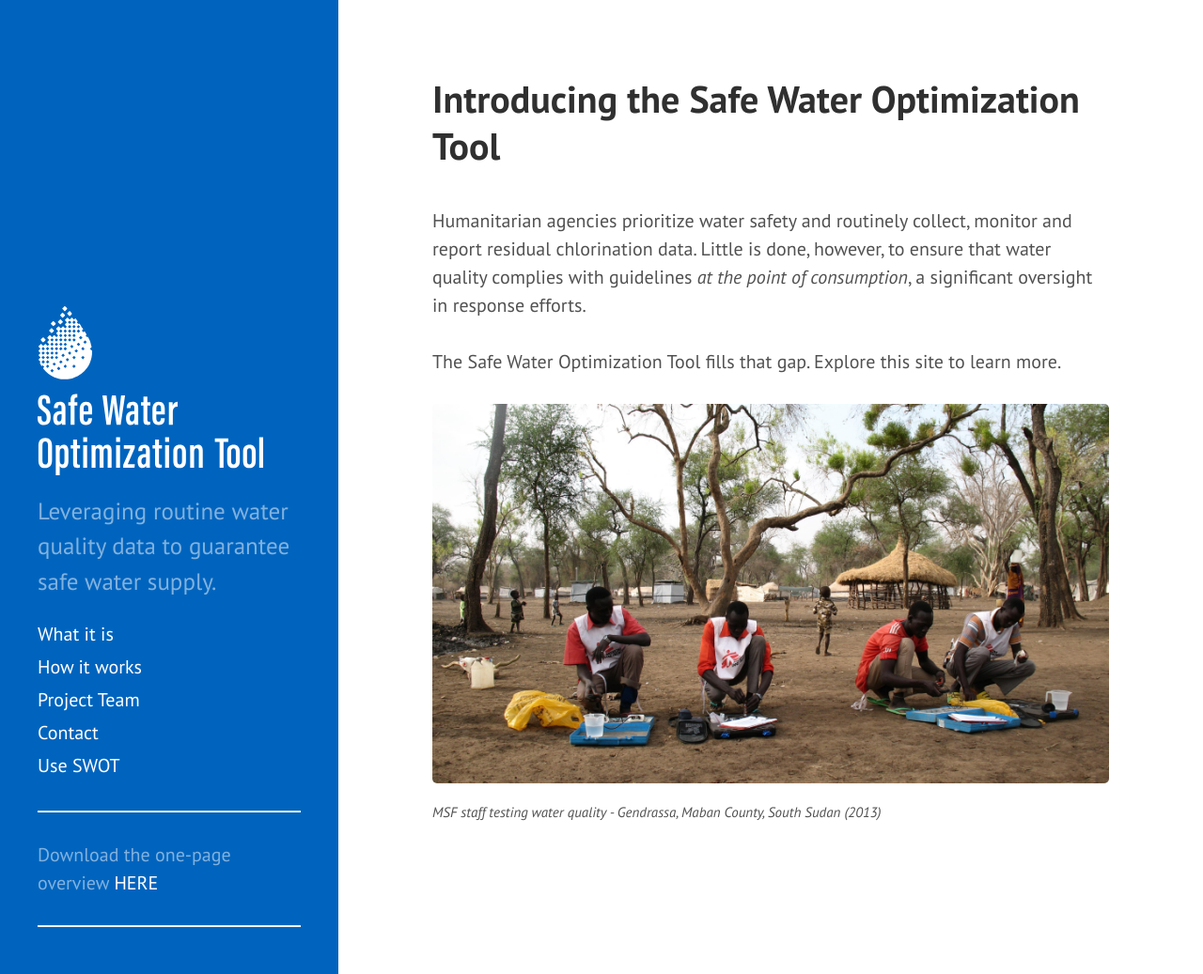
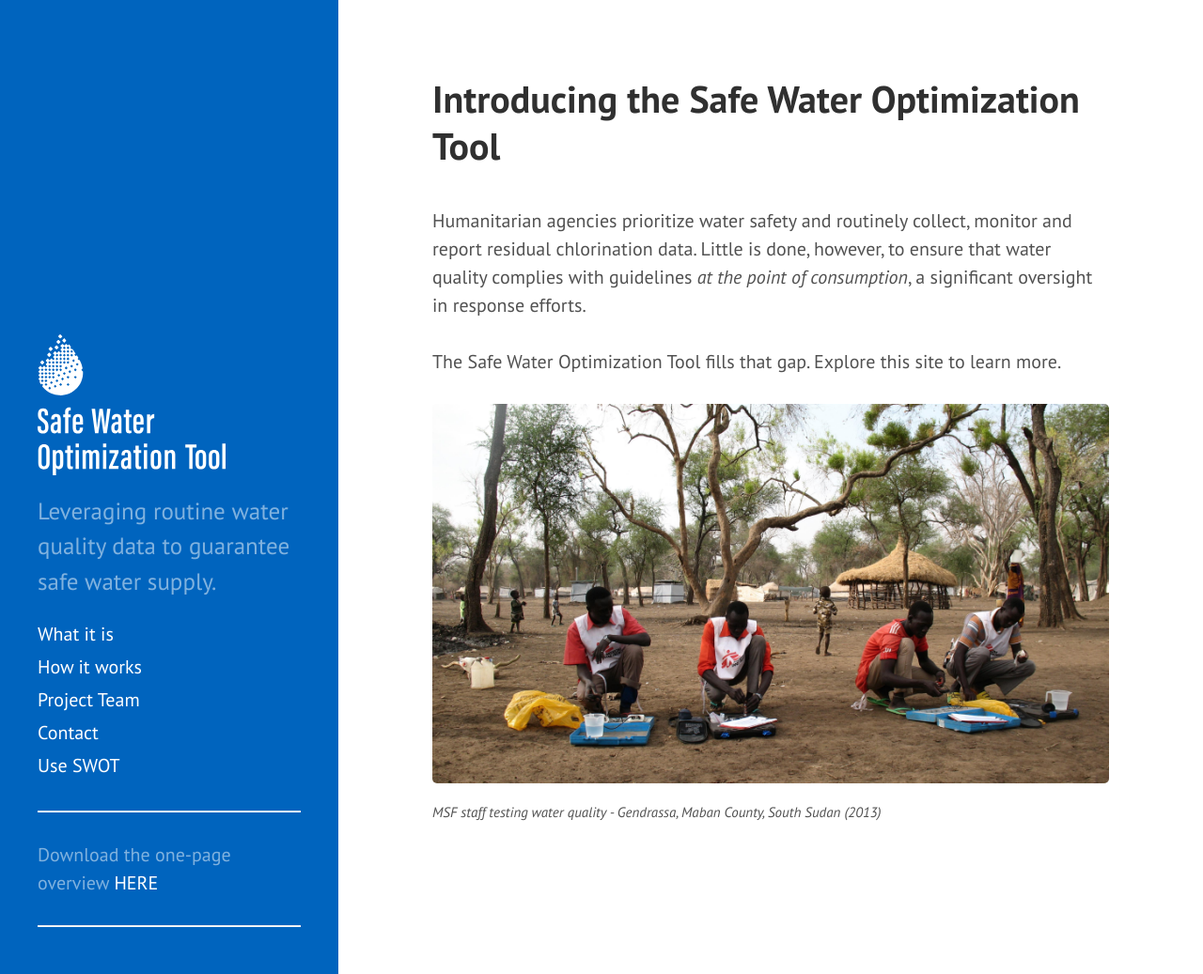
Before and after one commit to safeh2o/swot-infopage, a Jekyll site: the page built from index.html, in a window 1280 px wide and 1037 px high. Shown: the whole window at 94% size. Built offline with Jekyll 4.4.1, drawn with Linux system fonts in a browser that asks for light colours; Markdown is read by kramdown in place of the engine named in the settings; the list of posts is cut into pages by our own code.

Commit message:
Update sidebar.html
further reducing logo size

```diff
--- a/_includes/sidebar.html
+++ b/_includes/sidebar.html
@@ -3,7 +3,7 @@
     <div class="sidebar-about">
       <h1 style="font-size: xx-large;">
         <a href="/">
-        <img src="/public/images/swot_logo2.svg" width="240" height="180" />
+        <img src="/public/images/swot_logo2.svg" width="200" height="150" />
         </a>
       </h1>
       <p class="lead">{{ site.description }}</p>
```
